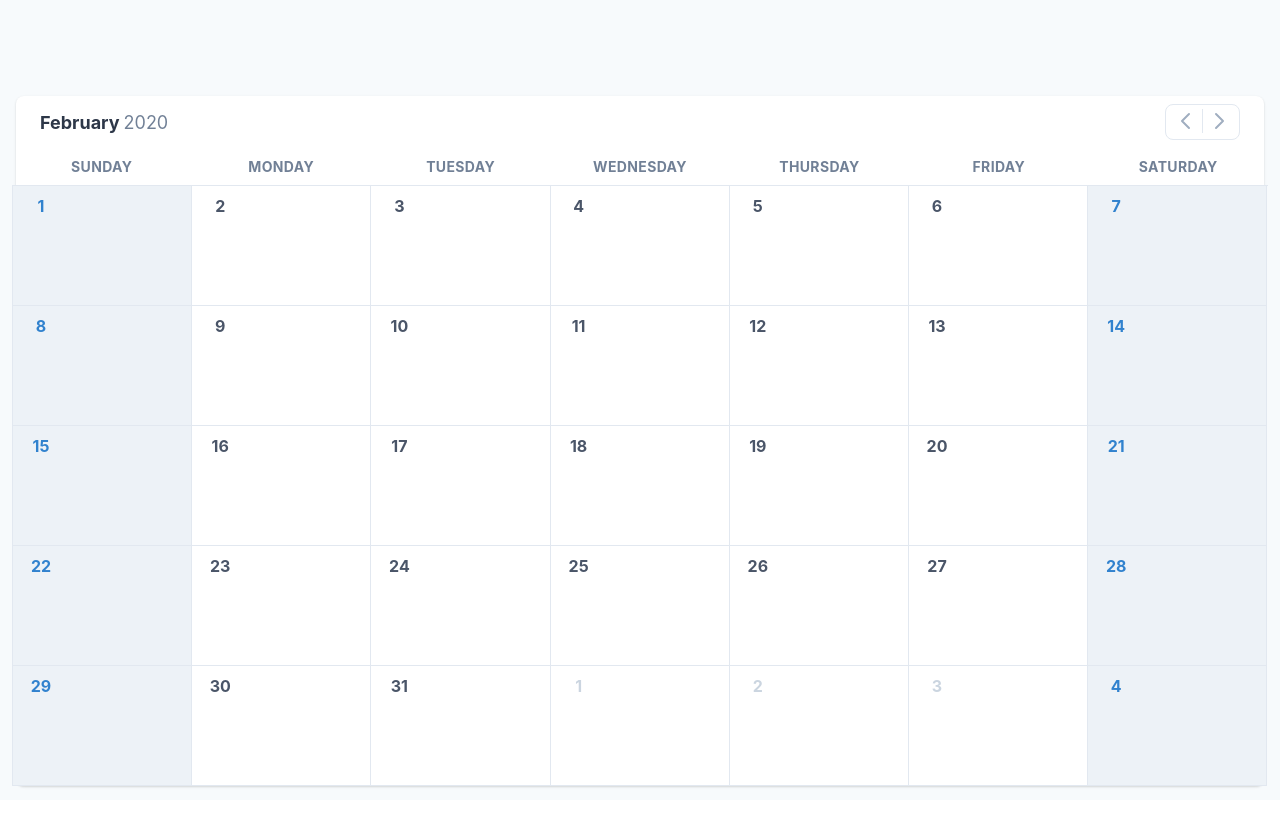
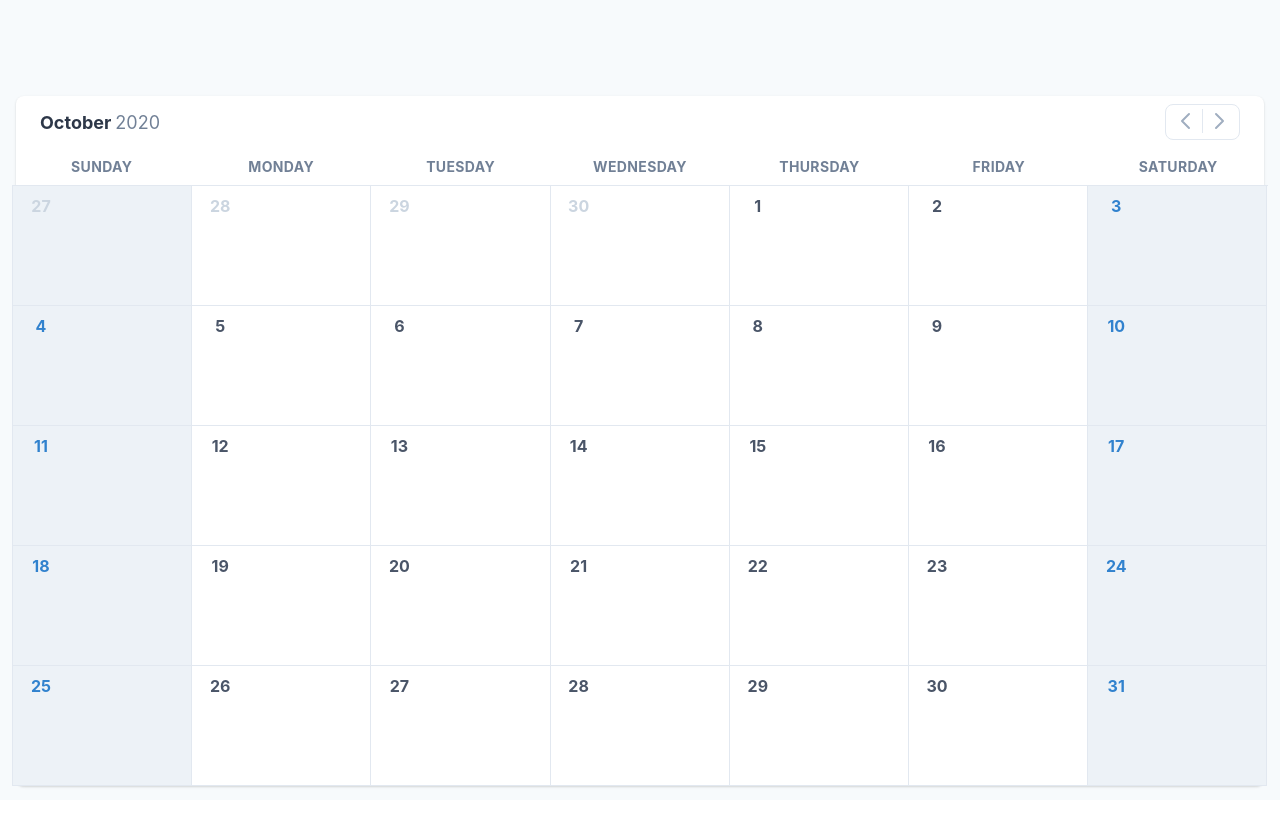
Before and after one commit to spacebromx/calendar-reminders, a React (Create React App) app: page / in a window 1280 px wide. Shown: the top 826 px of the page. Built offline with nearby package versions, Linux system fonts and the light colour scheme.

Commit message:
Moved data logic to a Global Context

```diff
--- a/src/App.js
+++ b/src/App.js
@@ -1,14 +1,17 @@
 import React from 'react';
 import Layout from "./components/Layout";
 import Calendar from "./components/Calendar";
+import {ContextProvider} from "./Store";
 
 import './styles/main.css'
 
 function App() {
   return (
-    <Layout>
-      <Calendar />
-    </Layout>
+    <ContextProvider>
+      <Layout>
+        <Calendar/>
+      </Layout>
+    </ContextProvider>
   );
 }
 
--- /dev/null
+++ b/src/Store.js
@@ -0,0 +1,29 @@
+import React, {useReducer, createContext} from 'react'
+import {actions} from "./constants";
+
+const now = new Date()
+
+const initialState = {
+  day: now.getDay(),
+  month: now.getMonth(),
+  year: now.getFullYear()
+}
+
+export const GlobalContext = createContext()
+
+const reducer = (state, action) => {
+  switch (action.type) {
+    case actions.UPDATE_DATE:
+      const {month, year, day = 1} = action.payload
+      return {...state, year, month, day}
+    default:
+      return state
+  }
+}
+
+export const ContextProvider = ({children}) => {
+  const [state, dispatch] = useReducer(reducer, initialState)
+  return <GlobalContext.Provider value={{state, dispatch}}>
+    {children}
+  </GlobalContext.Provider>
+}
--- a/src/components/Calendar.js
+++ b/src/components/Calendar.js
@@ -1,11 +1,13 @@
-import React from 'react';
+import React, {useContext} from 'react';
+import {GlobalContext} from "../Store";
 import {generateCalendar} from "../utils";
 import Header from "./Header";
 import Navigation from "./Navigation";
 import Day from "./Day";
 
 const Calendar = () => {
-  const days = generateCalendar({month: 2, year: 2020})
+  const {state: {month, year}} = useContext(GlobalContext)
+  const days = generateCalendar({month, year})
 
   return (
     <>
@@ -14,9 +16,9 @@ const Calendar = () => {
         <Header/>
 
         <div className="flex flex-wrap border-t border-l">
-        {days.map(({day, current}, i) => (
-          <Day key={`${day}-${i}`} number={day} highlight={i % 7 === 0 || (i % 7)  === 6} current={current} />
-        ))}
+          {days.map(({day, current}, i) => (
+            <Day key={`${day}-${i}`} number={day} highlight={i % 7 === 0 || (i % 7) === 6} current={current}/>
+          ))}
         </div>
       </div>
     </>
--- a/src/components/Day.js
+++ b/src/components/Day.js
@@ -7,7 +7,7 @@ const Day = ({number, highlight, current}) => {
     <div style={{width: "14.28%", height: "120px"}}
          className={cx('day px-4 pt-2 border-r border-b relative overflow-y-scroll', {'bg-gray-200': highlight})}>
       <div
-        className={cx('inline-flex w-6 h-6 items-center justify-center cursor-pointer text-center leading-none rounded-full transition ease-in-out duration-100 text-gray-400 hover:bg-blue-200 font-bold', {'text-blue-600': highlight}, {'text-gray-700': current})}>{number}
+        className={cx('inline-flex w-6 h-6 items-center justify-center cursor-pointer text-center leading-none rounded-full transition ease-in-out duration-100 text-gray-400 hover:bg-blue-200 font-bold', {'text-gray-700': current}, {'text-blue-600': current && highlight} )}>{number}
       </div>
       <div style={{height: "80px"}} className="overflow-y-auto mt-1">
         {/*<div className="px-2 py-1 rounded-lg mt-1 overflow-hidden border" />*/}
@@ -15,8 +15,6 @@ const Day = ({number, highlight, current}) => {
     </div>
   );
 };
-
-// text-gray-400
 
 Day.propTypes = {
   number: PropTypes.number.isRequired,
--- a/src/components/Navigation.js
+++ b/src/components/Navigation.js
@@ -1,15 +1,37 @@
-import React from 'react';
+import React, {useContext} from 'react';
+import addMonths from 'date-fns/addMonths'
+import {GlobalContext} from "../Store";
+import {getMonthName} from "../utils";
+import {actions} from "../constants";
 
 const Navigation = () => {
+  const {state: {month, year}, dispatch} = useContext(GlobalContext)
+  const currentMonth = getMonthName({month, year})
+
+  function handleMonthClick(e, previous) {
+    const newDate = addMonths(new Date(year, month, 1), previous ? -1 : 1)
+
+    dispatch({
+      type: actions.UPDATE_DATE,
+      payload: {
+        year: newDate.getFullYear(),
+        month: newDate.getMonth(),
+        day: 1
+      }
+    })
+  }
+
   return (
     <div className="flex items-center justify-between py-2 px-6">
       <div>
-        <span className="text-lg font-bold text-gray-800">February</span>
-        <span className="ml-1 text-lg text-gray-600 font-normal">2020</span>
+        <span className="text-lg font-bold text-gray-800">{currentMonth}</span>
+        <span className="ml-1 text-lg text-gray-600 font-normal">{year}</span>
       </div>
       <div className="border rounded-lg px-1">
         <button type="button"
-                className="leading-none rounded-lg transition ease-in-out duration-100 inline-flex cursor-pointer hover:bg-gray-200 p-1 items-center">
+                className="leading-none rounded-lg transition ease-in-out duration-100 inline-flex cursor-pointer hover:bg-gray-200 p-1 items-center"
+                onClick={e => handleMonthClick(e, true)}
+        >
           <svg className="h-6 w-6 text-gray-500 inline-flex leading-none" fill="none" viewBox="0 0 24 24"
                stroke="currentColor">
             <path strokeLinecap="round" strokeLinejoin="round" strokeWidth="2" d="M15 19l-7-7 7-7"/>
@@ -17,7 +39,9 @@ const Navigation = () => {
         </button>
         <div className="border-r inline-flex h-6"/>
         <button type="button"
-                className="leading-none rounded-lg transition ease-in-out duration-100 inline-flex items-center cursor-pointer hover:bg-gray-200 p-1">
+                className="leading-none rounded-lg transition ease-in-out duration-100 inline-flex items-center cursor-pointer hover:bg-gray-200 p-1"
+                onClick={e => handleMonthClick(e, false)}
+        >
           <svg className="h-6 w-6 text-gray-500 inline-flex leading-none" fill="none" viewBox="0 0 24 24"
                stroke="currentColor">
             <path strokeLinecap="round" strokeLinejoin="round" strokeWidth="2" d="M9 5l7 7-7 7"/>
--- a/src/constants.js
+++ b/src/constants.js
@@ -1 +1,4 @@
 export const weekDays = ['Sunday','Monday','Tuesday','Wednesday','Thursday','Friday','Saturday']
+export const actions = {
+  UPDATE_DATE: 'UPDATE_DATE'
+}
--- a/src/utils.js
+++ b/src/utils.js
@@ -6,18 +6,18 @@ export const generateCalendar = ({month, year}) => {
   const numberOfDaysInMonth = getDaysInMonth(new Date(year, month))
 
   // how many days are there in the previous month
-  const numberOfDaysInPrevMonth = getDaysInMonth(new Date(year, month - 1 ))
+  const numberOfDaysInPrevMonth = getDaysInMonth(new Date(year, month - 1))
 
   // what day of the week is the first day of the month (0 - 6)
-  const startingDay = getDay(new Date(year, month , 1))
+  const startingDay = getDay(new Date(year, month, 1))
   let days = Array(35).fill({})
 
   let j = 1
   let k = 1
   let l = 0
-  for(let i = 0; i < days.length; i++) {
-    if(i >= startingDay) {
-      if (j <= numberOfDaysInMonth ) {
+  for (let i = 0; i < days.length; i++) {
+    if (i >= startingDay) {
+      if (j <= numberOfDaysInMonth) {
         days[i] = {day: j, current: true}
         j++
       } else {
@@ -32,9 +32,18 @@ export const generateCalendar = ({month, year}) => {
   // Generate an array with the days of the month prior
   const complement = [...Array(numberOfDaysInPrevMonth + 1).keys()].splice(-l)
 
-  for(let i = 0; i < l; i++) {
+  for (let i = 0; i < l; i++) {
     days[i] = {day: complement[i]}
   }
 
   return days
 }
+
+export const getMonthName = ({month, year}) => {
+  try {
+    const formatter = new Intl.DateTimeFormat('en', {month: 'long'});
+    return formatter.format(new Date(year, month))
+  } catch (e) {
+    console.error(e)
+  }
+}
```
